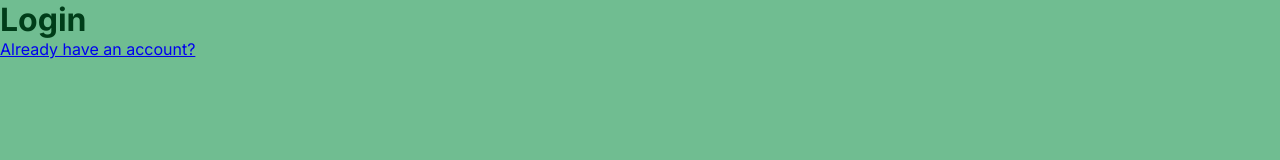
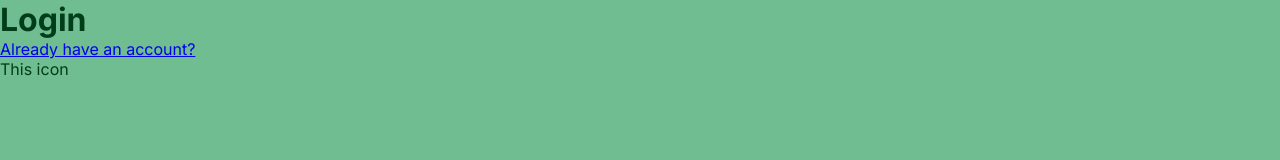
Before and after one commit to geraldiner/advent-of-js-and-css-2023, a React (Create React App) app in the folder client/: page / in a window 1280 px wide. Shown: the top 160 px of the page. Built offline with nearby package versions, Linux system fonts and the light colour scheme; the HTML template or start-up script is replaced by a standard one; a web font is replaced by a local one.

Commit message:
moved the Icon element to the main in LoginPage

```diff
--- a/client/src/components/Icon.jsx
+++ b/client/src/components/Icon.jsx
@@ -1,7 +1,7 @@
 import React from 'react';
 
 function Icon() {
-  return <svg>This icon</svg>;
+  return <p>This icon</p>;
 }
 
 export default Icon;
--- a/client/src/routes/LoginPage.jsx
+++ b/client/src/routes/LoginPage.jsx
@@ -10,6 +10,7 @@ function LoginPage() {
       <main>
         <h1>Login</h1>
         <Link to="signup">Already have an account?</Link>
+        <Icon />
       </main>
       <Footer />
     </>
```
